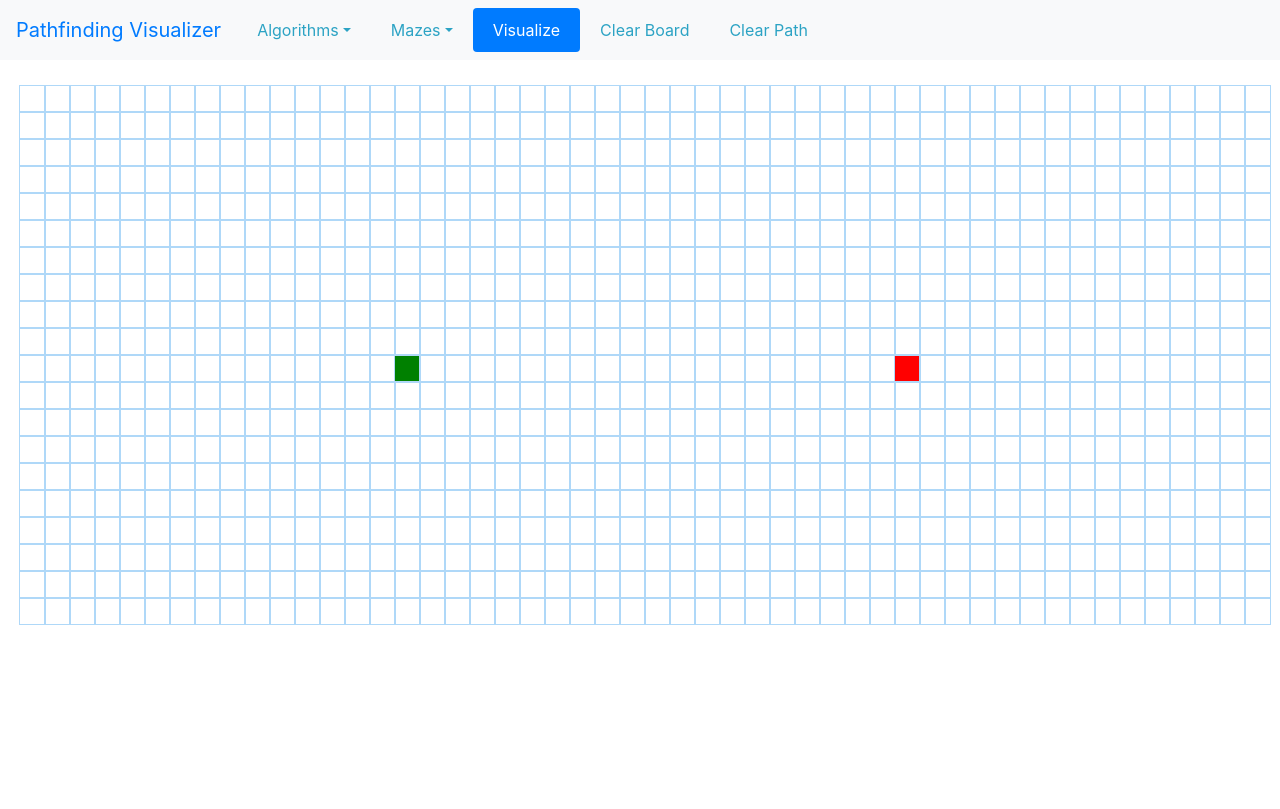
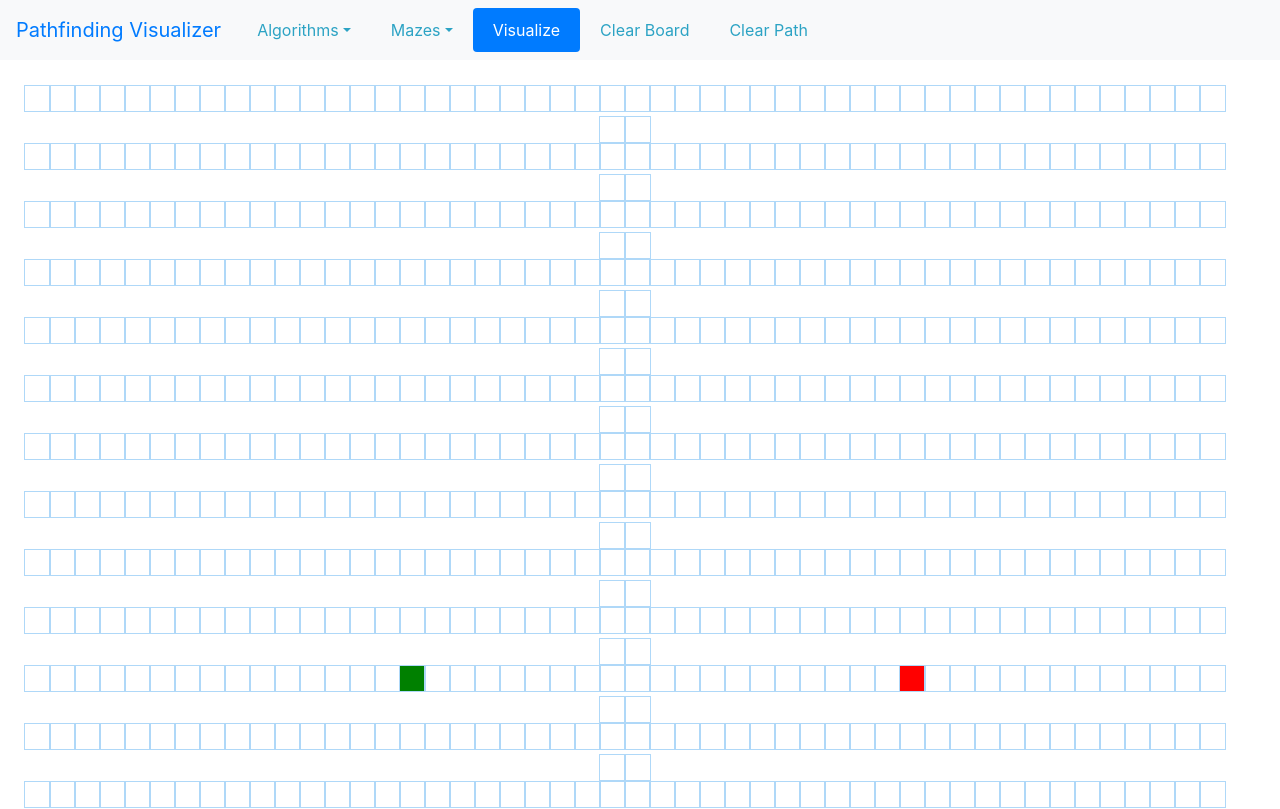
Before and after one commit to ala-bouzeghaia/pathfinding-visualizer, a React (Create React App) app: page / in a window 1280 px wide. Shown: the top 809 px of the page. Built offline with nearby package versions, Linux system fonts and the light colour scheme.

Commit message:
Changed grid size

```diff
--- a/src/App.css
+++ b/src/App.css
@@ -71,10 +71,8 @@
 
 .grid {
   margin: 30px 50px 0px 20px;
-  width: 1250px;
-  height: 500px;
 }
 
-.row {
+/* .row {
   width: 100vw;
-}
+} */
```
